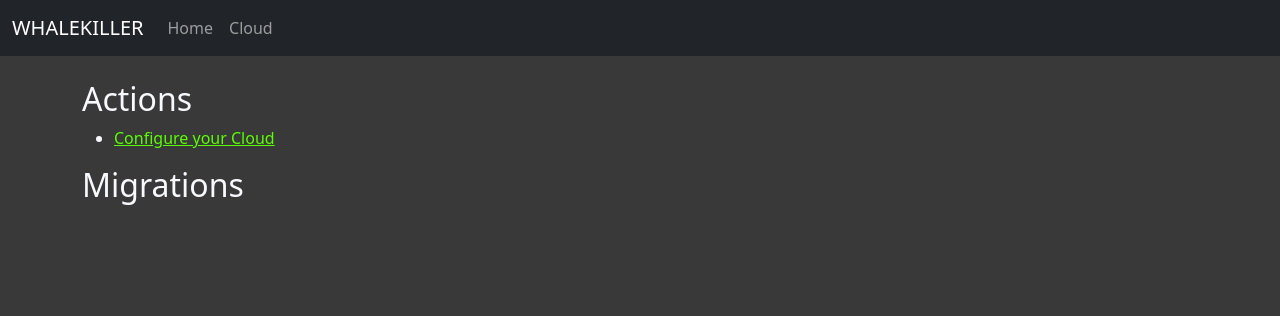
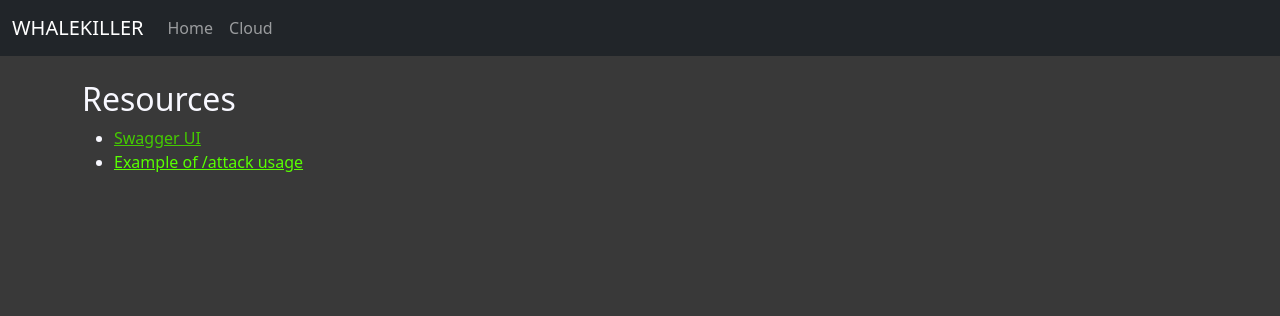
Before and after one commit to tgrx/whalekiller, a FastAPI app: template src/main/templates/index.html in a window 1280 px wide. Shown: the top 316 px of the page. Run offline with FastAPI, Linux system fonts and the light colour scheme; the template is opened without the code that fills it, so the values that code supplies are empty; parts of the project's set-up code (start-up, migrations or seed data) failed here and were passed over.

Commit message:
ehnanced main page

```diff
--- a/src/main/asgi.py
+++ b/src/main/asgi.py
@@ -45,11 +45,9 @@ templates.env.globals["url"] = url
 
 @app.get(urls.PATH_INDEX, name="index", response_class=HTMLResponse)
 async def handle_index(request: Request):
-    migrations = await get_all_migrations()
-
     context = {
-        "migrations": migrations,
         "request": request,
+        "urls": urls,
     }
 
     response = templates.TemplateResponse(
@@ -92,7 +90,7 @@ async def handle_cloud_setup(config: UploadFile = File(...), password: str = For
     return response
 
 
-@app.get(urls.PATH_ATTACK)
+@app.get(urls.PATH_ATTACK, name="attack")
 async def handle_api_attack(vm_id: str) -> List[str]:
     attackers = await get_attackers_for_vm(vm_id)
 
--- a/src/main/templates/index.html
+++ b/src/main/templates/index.html
@@ -4,26 +4,12 @@
     <div class="row">
         <div class="col-sm">
             <section>
-                <h2>Actions</h2>
+                <h2>Resources</h2>
                 <ul>
-                    <li><a href="{{ url_for('cloud') }}">Configure your Cloud</a></li>
+                    <li><a href="{{ urls.PATH_DOCS }}">Swagger UI</a></li>
+                    <li><a href="{{ url('attack') }}?vm_id=vm-c7bac01a07">Example of /attack usage</a></li>
                 </ul>
             </section>
         </div>
     </div>
-    <div class="row">
-        <div class="col-sm">
-            <section>
-                <h2>Migrations</h2>
-                <table>
-                    {% for m in migrations %}
-                        <tr>
-                            <td>{{ m.version }}</td>
-                            <td>{{ m.applied_at }}</td>
-                        </tr>
-                    {% endfor %}
-                </table>
-            </section>
-        </div>
-    </div>
 {% endblock %}
```
